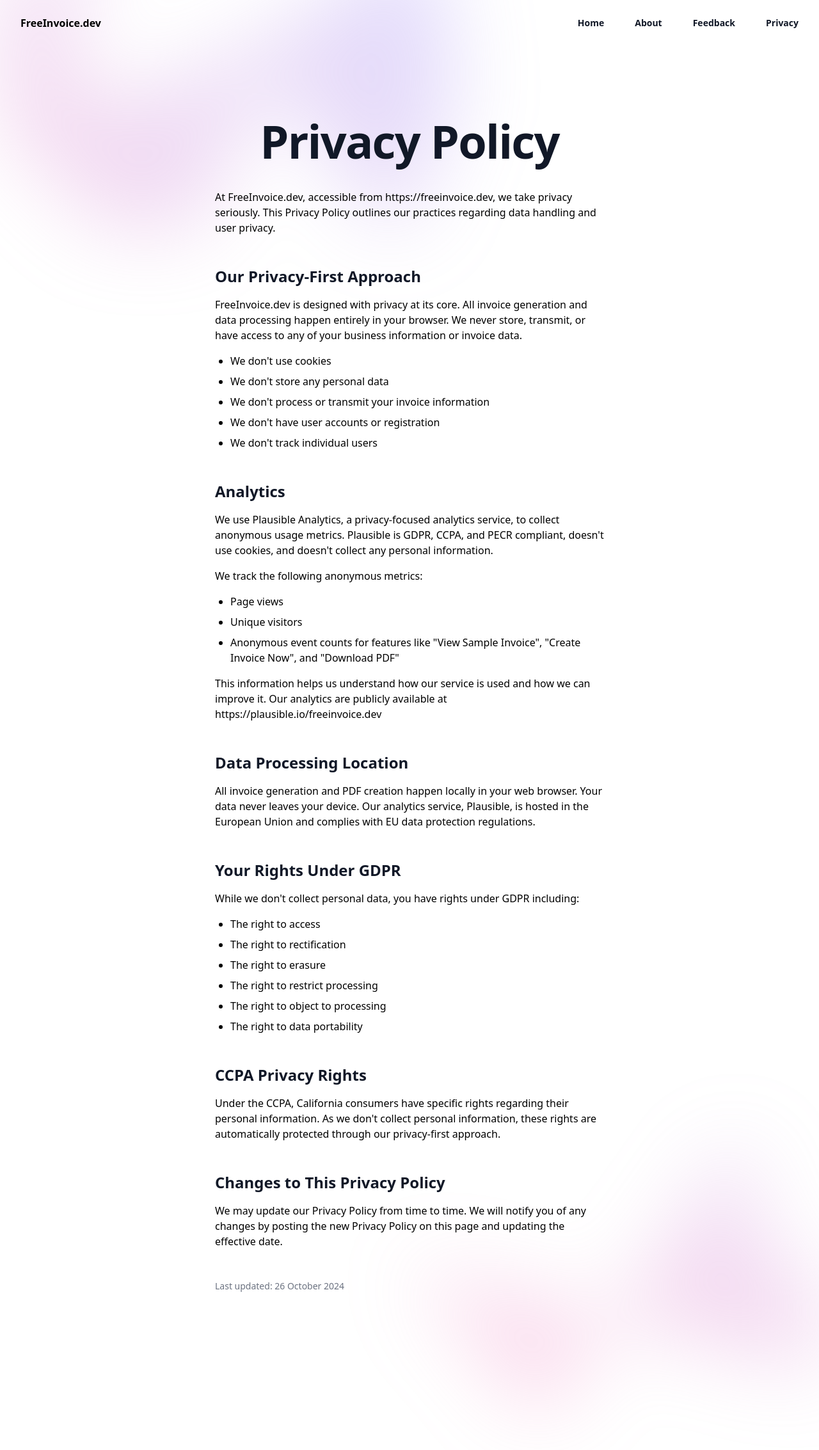
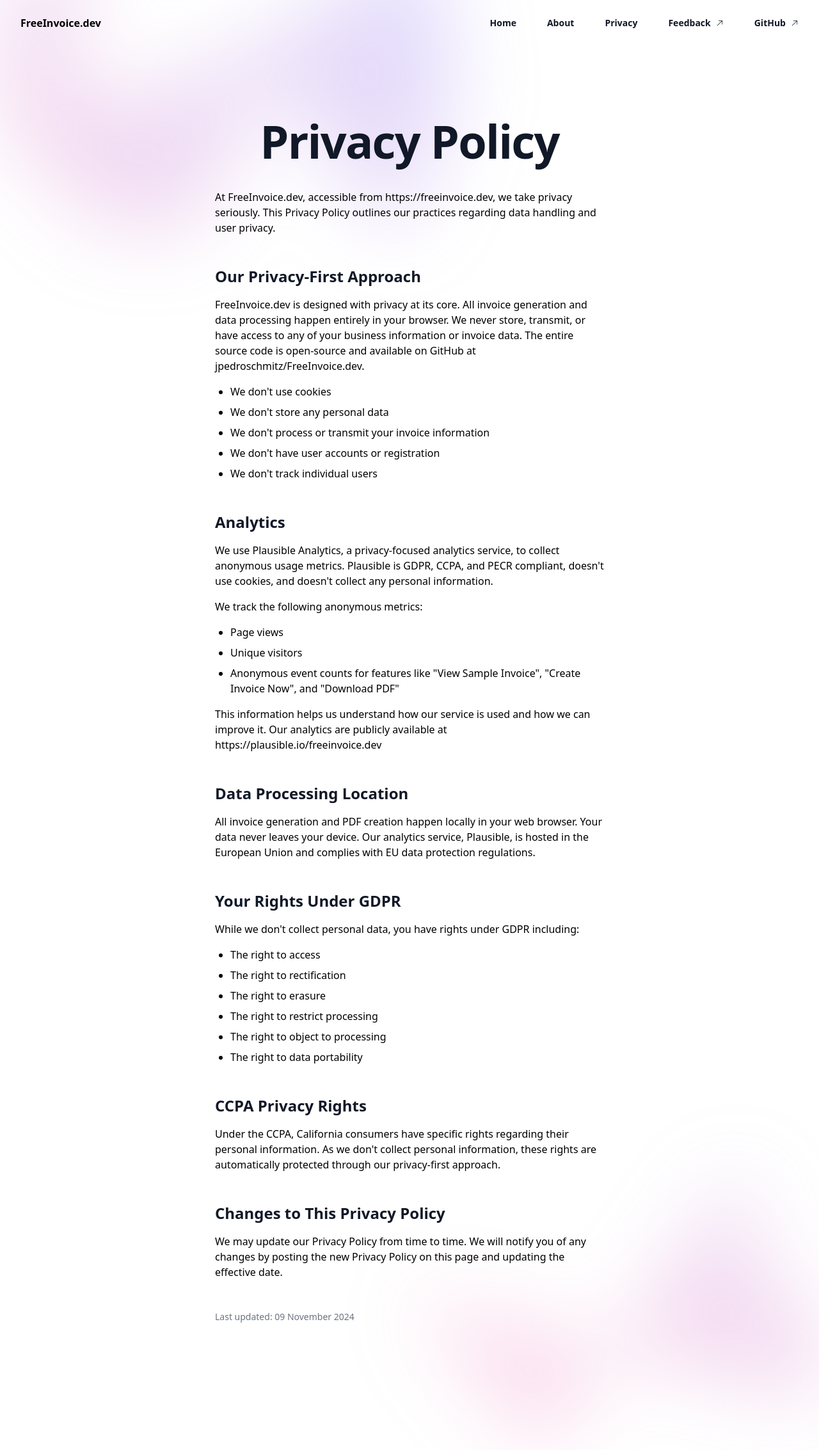
Before and after one commit to jpedroschmitz/FreeInvoice.dev, a Next.js app: page /privacy in a window 1280 px wide. Shown: the whole page at 64% size. Before the commit the page ends 2218 px from the top, so only its background shows below. Built offline with nearby package versions, Linux system fonts and the light colour scheme.

Commit message:
Adjust header and privacy

```diff
--- a/src/app/privacy/page.tsx
+++ b/src/app/privacy/page.tsx
@@ -76,7 +76,8 @@ export default function Privacy() {
         <p className="mt-4">
           FreeInvoice.dev is designed with privacy at its core. All invoice generation and data processing happen
           entirely in your browser. We never store, transmit, or have access to any of your business information or
-          invoice data.
+          invoice data. The entire source code is open-source and available on GitHub at{' '}
+          <Link href="https://github.com/jpedroschmitz/FreeInvoice.dev">jpedroschmitz/FreeInvoice.dev</Link>.
         </p>
 
         <ul className="mt-4 list-disc pl-6 space-y-2">
@@ -141,7 +142,7 @@ export default function Privacy() {
           Privacy Policy on this page and updating the effective date.
         </p>
 
-        <p className="mt-12 text-sm text-gray-500">Last updated: 26 October 2024</p>
+        <p className="mt-12 text-sm text-gray-500">Last updated: 09 November 2024</p>
       </div>
     </div>
   );
--- a/src/components/header.tsx
+++ b/src/components/header.tsx
@@ -2,7 +2,7 @@
 
 import { Dialog, DialogPanel } from '@headlessui/react';
 import { Bars3Icon } from '@heroicons/react/24/outline';
-import { XMarkIcon } from '@heroicons/react/24/solid';
+import { ArrowUpRightIcon, XMarkIcon } from '@heroicons/react/24/solid';
 import { useParams } from 'next/navigation';
 import { useEffect, useState } from 'react';
 
@@ -11,8 +11,9 @@ import { Link } from '@/lib/ui/link';
 const navigation = [
   { name: 'Home', href: '/' },
   { name: 'About', href: '/#about' },
+  { name: 'Privacy', href: '/privacy' },
   { name: 'Feedback', href: 'https://tally.so/r/wQJqag' },
-  { name: 'Privacy', href: '/privacy' },
+  { name: 'GitHub', href: 'https://github.com/jpedroschmitz/FreeInvoice.dev' },
 ];
 
 export function Header() {
@@ -45,9 +46,12 @@ export function Header() {
               key={item.name}
               href={item.href}
               target={item.href.startsWith('http') ? '_blank' : undefined}
-              className="text-sm font-semibold leading-6 text-gray-900"
+              className="text-sm font-semibold leading-6 text-gray-900 flex items-center gap-2"
             >
               {item.name}
+              {item.href.startsWith('http') ? (
+                <ArrowUpRightIcon aria-hidden="true" className="size-3 shrink-0" />
+              ) : null}
             </a>
           ))}
         </div>
@@ -76,9 +80,12 @@ export function Header() {
                     key={item.name}
                     href={item.href}
                     target={item.href.startsWith('http') ? '_blank' : undefined}
-                    className="-mx-3 block rounded-lg px-3 py-2 text-base font-semibold leading-7 text-gray-900 hover:bg-gray-50"
+                    className="-mx-3 rounded-lg px-3 py-2 text-base font-semibold leading-7 text-gray-900 hover:bg-gray-50 flex items-center gap-2"
                   >
                     {item.name}
+                    {item.href.startsWith('http') ? (
+                      <ArrowUpRightIcon aria-hidden="true" className="size-4 shrink-0" />
+                    ) : null}
                   </Link>
                 ))}
               </div>
```
